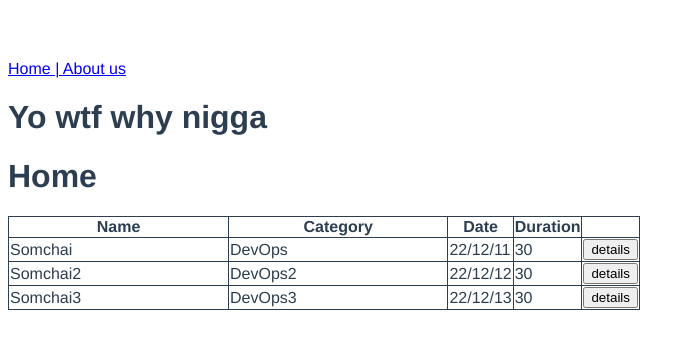
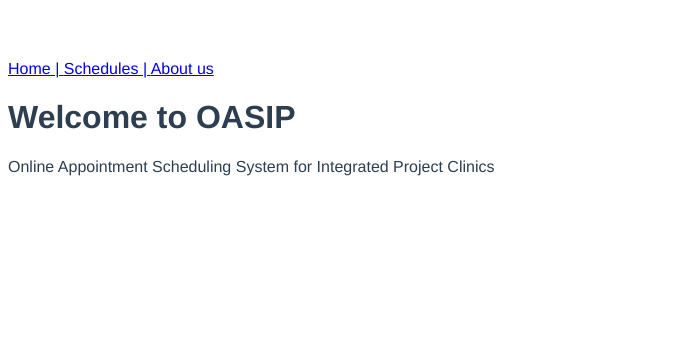
Before and after one commit to Araidee/OASIP-KP-5, a Vue app in the folder front-end/frontkp5/: page / in a window 1280 px wide. Shown: the top 348 px of the page, without its empty margins (0-695 px from the left). Built offline with nearby package versions, Linux system fonts and the light colour scheme; data requests are answered from the project's data file.

Commit message:
update views

```diff
--- a/front-end/frontkp5/src/App.vue
+++ b/front-end/frontkp5/src/App.vue
@@ -5,9 +5,11 @@
 <template>
 <div>
 <router-link :to="{ name: 'Home'}">Home | </router-link>
+<router-link :to="{name: 'Schedules'}">Schedules | </router-link>
 <router-link :to="{ name: 'About'}">About us</router-link>
 
-<h1>Yo wtf why nigga</h1>
+
+
 </div>
 <div>
   <router-view></router-view>
--- a/front-end/frontkp5/src/router/index.js
+++ b/front-end/frontkp5/src/router/index.js
@@ -2,6 +2,7 @@ import {createRouter, createWebHistory} from 'vue-router'
 import Home from '../views/Home.vue'
 import About from '../views/About.vue'
 import NotFound from '../views/NotFound.vue'
+import Schedules from '../views/Schedules.vue'
 
 const history = createWebHistory();
 const routes = [
@@ -16,6 +17,11 @@ const routes = [
         component: About
     },
     {
+        path: '/schedules',
+        name: 'Schedules',
+        component: Schedules
+    },
+    {
         path: '/:catchNotMatchPath(.*)',
         name: 'NotFound',
         component: NotFound
--- a/front-end/frontkp5/src/views/About.vue
+++ b/front-end/frontkp5/src/views/About.vue
@@ -3,7 +3,12 @@
 </script>
 
 <template>
+    <div>
+        <h1>About Us</h1>
+        <div>
 
+        </div>
+    </div>
 </template>
 
 <style>
--- a/front-end/frontkp5/src/views/Home.vue
+++ b/front-end/frontkp5/src/views/Home.vue
@@ -1,25 +1,14 @@
 <script setup>
-import { ref , onBeforeMount} from 'vue'
-import EventList from '../components/EventList.vue'
-const events = ref([])
 
-onBeforeMount(async() => {
-    await getEvents()
-})
-
-const getEvents = async() => {
-    const res = await fetch('http://localhost:5000/events')
-    if(res.status === 200){
-        events.value = await res.json()
-    }else console.log('Error, cannot get data')
-}
 
 </script>
 
 <template>
     <div>
-        <h1>Home</h1>
-        <EventList :events="events"/>
+        <h1>
+            Welcome to OASIP
+        </h1>
+        <p>Online Appointment Scheduling System for Integrated Project Clinics</p>
     </div>
 </template>
 
--- /dev/null
+++ b/front-end/frontkp5/src/views/Schedules.vue
@@ -0,0 +1,27 @@
+<script setup>
+import { ref , onBeforeMount} from 'vue'
+import EventList from '../components/EventList.vue'
+const events = ref([])
+
+onBeforeMount(async() => {
+    await getEvents()
+})
+
+const getEvents = async() => {
+    const res = await fetch('http://localhost:5000/events')
+    if(res.status === 200){
+        events.value = await res.json()
+    }else console.log('Error, cannot get data')
+}
+</script>
+
+<template>
+    <div>
+        <h1>Schedules</h1>
+        <EventList :events="events"/>
+    </div>
+</template>
+
+<style>
+
+</style>
```
